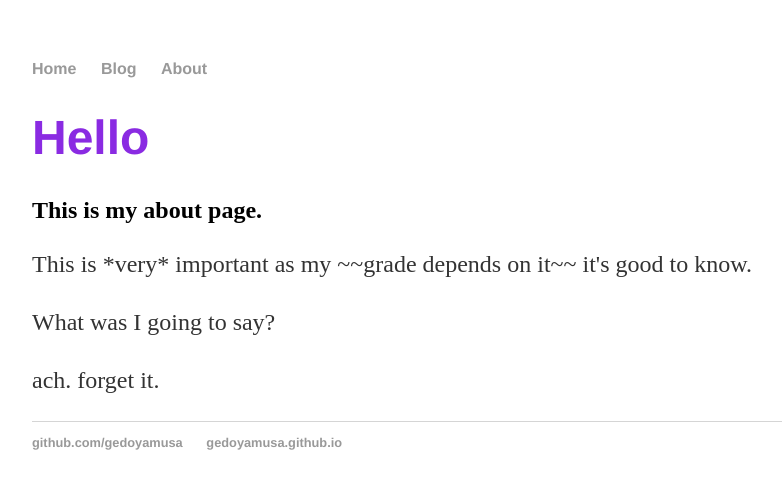
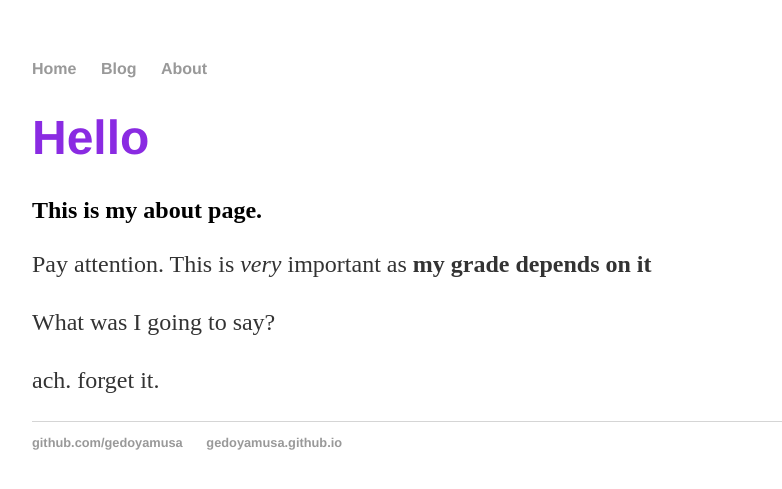
Before and after one commit to gedoyamusa/gedoyamusa.github.io, a Jekyll site: the page built from about/index.html, in a window 1280 px wide. Shown: the top 489 px of the page, without its empty margins (160-942 px from the left). Built offline with Jekyll 4.4.1, drawn with Linux system fonts in a browser that asks for light colours.

Commit message:
Update index.html

```diff
--- a/about/index.html
+++ b/about/index.html
@@ -4,6 +4,6 @@ title: about
 ---
 <h1>Hello</h1>
 <h2>This is my about page.</h2>
-<p>This is *very* important as my ~~grade depends on it~~ it's good to know.</p>
+<p>Pay attention. This is <em>very</em> important as <strong>my grade depends on it</strong></p>
 <p>What was I going to say?</p>
 <p>ach. forget it.</p>
```
